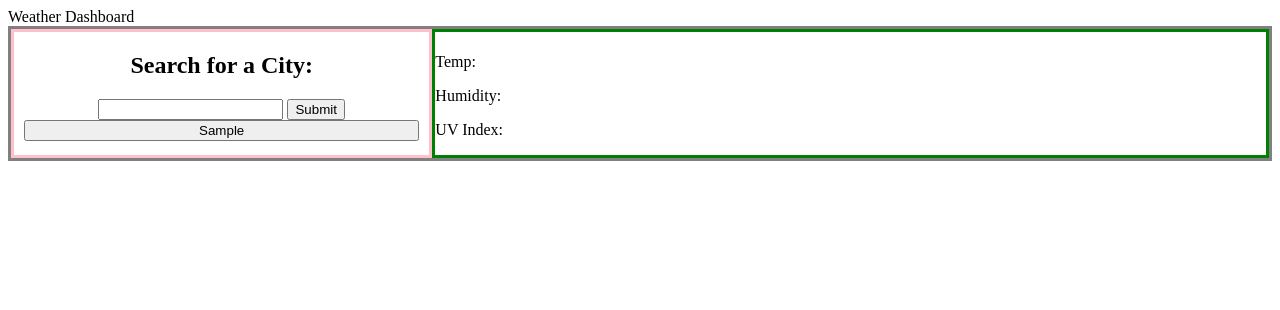
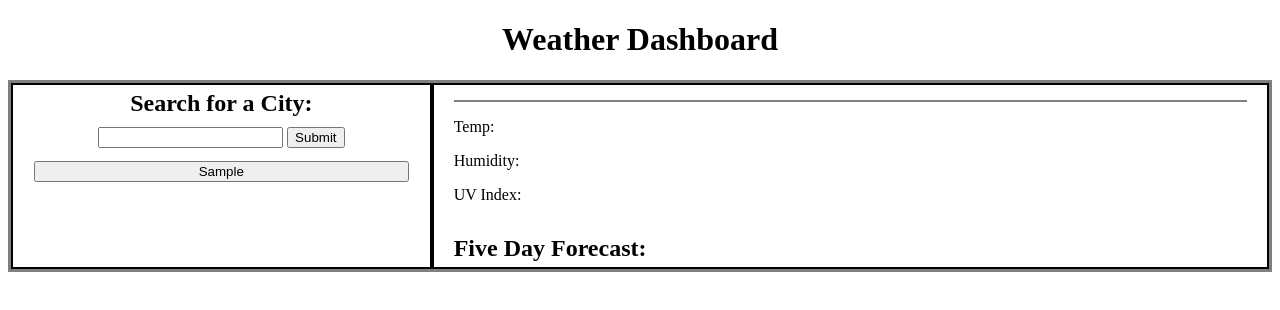
Before and after one commit to BestBroBradley/unit-six-homework, a plain HTML site: page index.html in a window 1280 px wide. Both pictures are taken after typing "Sample" into the empty fields and a click on the button "Submit". Drawn offline with nearby package versions, Linux system fonts and the light colour scheme.

Commit message:
Added additional CSS styling

```diff
--- a/assets/script.js
+++ b/assets/script.js
@@ -37,7 +37,7 @@ $("#submitBtn").on("click", function (event) {
 
 $("#prevSearches").on("click", ".btn", function (event) {
     event.preventDefault()
-    queryUrl = (`https://api.openweathermap.org/data/2.5/weather?q=${this.id.trim().split(" ").join("+")}&APPID=${apiKey}`)
+    queryUrl = (`https://api.openweathermap.org/data/2.5/weather?q=${this.id.trim().split("-").join("+")}&APPID=${apiKey}`)
     console.log(queryUrl)
     var fiveDayUrl
     var UVindex
@@ -68,11 +68,11 @@ $("#prevSearches").on("click", ".btn", function (event) {
             for (var j = 5; j < 40; j+=8) {
                 console.log(fiveDay)
                 console.log(fiveDayUrl)
-                var fiveDayDate =  `<div>${moment(fiveDay.list[j].dt_txt).format("MMM Do YYYY")}</div>`
+                var fiveDayDate =  `<div id="fiveDayDate">${moment(fiveDay.list[j].dt_txt).format("MMM Do YYYY")}</div>`
                 console.log(fiveDay.list[j].weather[0].icon)
                 var fiveDayIcon = `<div><img src="http://openweathermap.org/img/w/${fiveDay.list[j].weather[0].icon}.png"></div>`
                 var fiveDayTemp = `<div>Temp: ${fiveDay.list[j].main.temp}</div>`
-                var fiveDayHumidity = `<div>Humidity: ${fiveDay.list[j].main.humidity}</div>`
+                var fiveDayHumidity = `<div>Humidity: ${fiveDay.list[j].main.humidity}%</div>`
                 $("#fiveDayForecast").append(`<div class="futureDate">${fiveDayDate}${fiveDayIcon}${fiveDayTemp}${fiveDayHumidity}</div>`)
             }
         })
--- a/assets/style.css
+++ b/assets/style.css
@@ -3,20 +3,40 @@
     display: flex;
 }
 
+h1 {
+    text-align: center
+}
+
+h2 {
+    margin: 5px auto;
+}
+
 #leftDiv {
-    border: 3px pink solid;
+    border: 2px black solid;
     flex: 1;
     text-align: center
 }
 
+#searchDiv {
+    margin: 10px auto;
+}
+
 .btn {
-    width: 95%;
-    margin: auto;
+    width: 90%;
+    margin: 3px auto;
 }
 
 #rightDiv {
-    border: 3px green solid;
+    border: 2px black solid;
     flex: 2;
+}
+
+#currentWeather {
+    padding: 10px 20px;
+}
+
+#fiveDayHeader{
+    padding: 0 20px;
 }
 
 #fiveDayForecast {
@@ -25,5 +45,11 @@
     flex-wrap: wrap;
 }
 .futureDate {
-    border: 3px fuchsia solid;
+    border: 3px black solid;
+    padding: 5px;
+    margin: 10px auto;
 }
+
+#city, #fiveDayDate {
+    border-bottom: 2px grey solid;
+}
--- a/index.html
+++ b/index.html
@@ -8,13 +8,15 @@
     <link rel="stylesheet" type="text/css" href="assets/style.css">
 </head>
 <body>
-    <header>Weather Dashboard</header>
+    <header>
+        <h1>Weather Dashboard</h1>
+    </header>
     <div class="container">
 
         <div id="leftDiv">
             <div>
                 <h2>Search for a City:</h2>
-                <div>
+                <div id="searchDiv">
                     <input id="searchQuery">
                     <button id="submitBtn">Submit</button>
                 </div>
@@ -24,12 +26,13 @@
         </div>
 
         <div id="rightDiv">
-            <div id="testDiv">
-                <h1 id="city"></h1>
+            <div id="currentWeather">
+                <h2 id="city"></h2>
                 <p>Temp: <span id="temp"></span></p>
                 <p>Humidity: <span id="humidity"></span></p>
                 <p>UV Index: <span id="uv-index"></span></p>
             </div>
+            <h2 id="fiveDayHeader">Five Day Forecast:</h2>
             <div id="fiveDayForecast">
             </div>
         </div>
```
